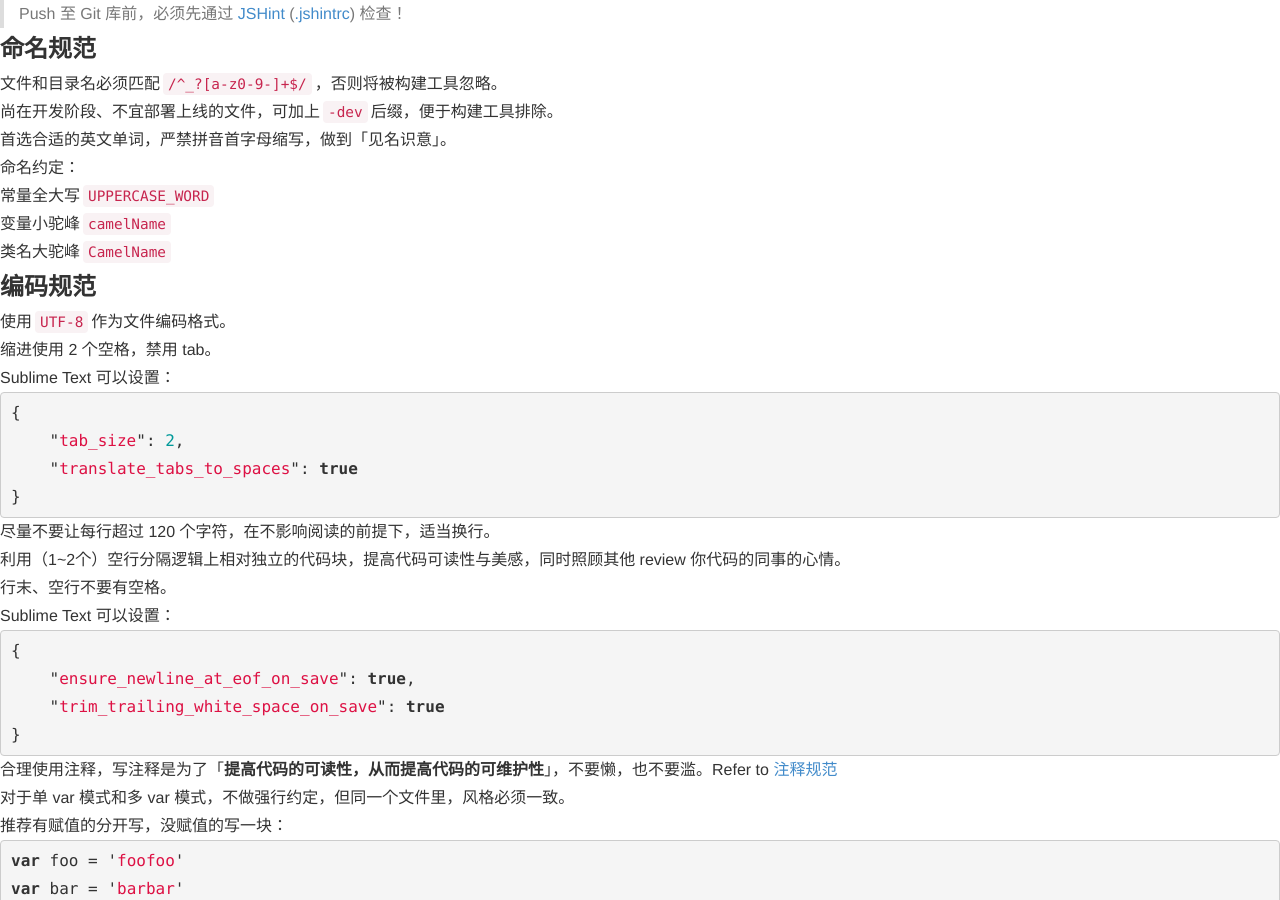
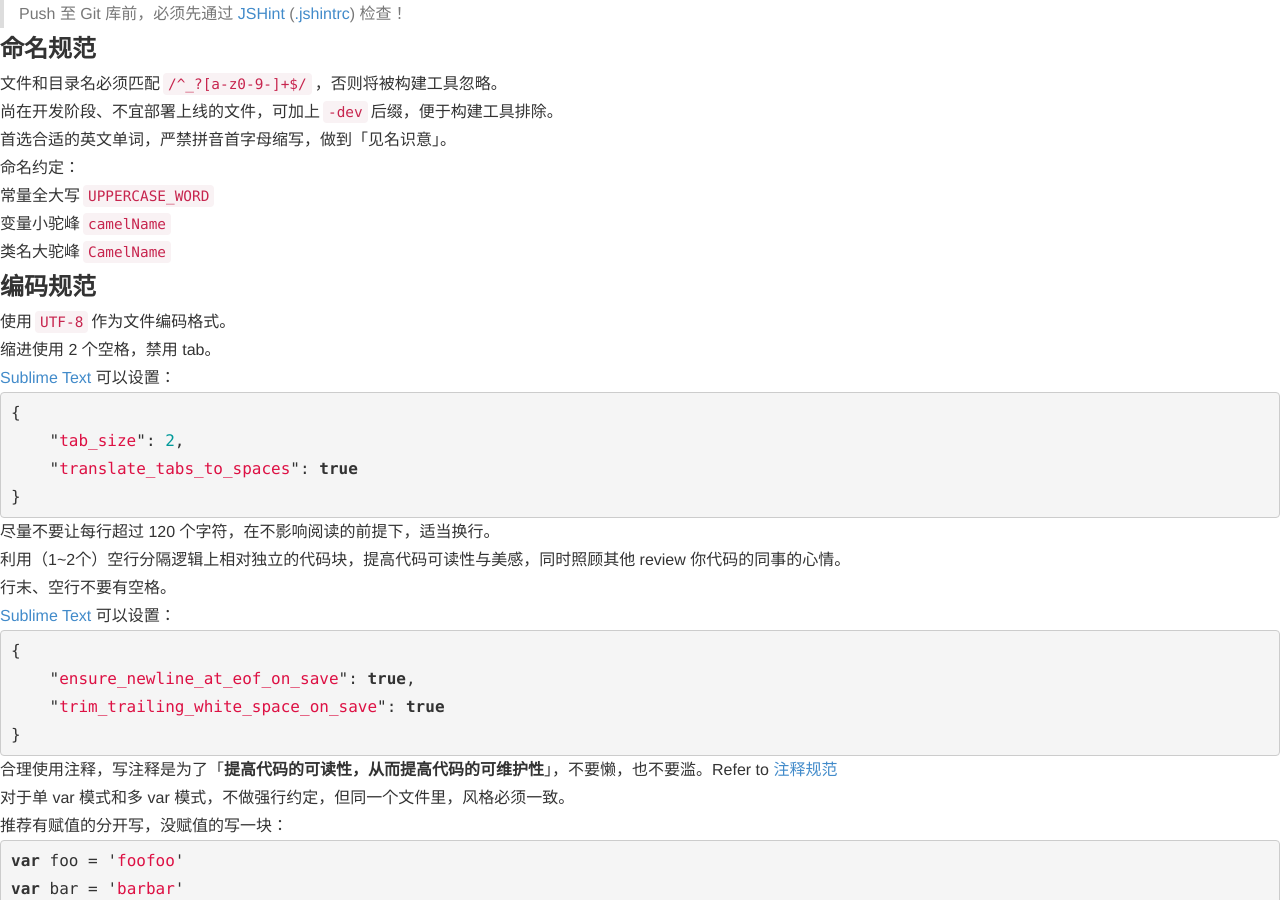
Before and after one commit to eDoctor/edoctor.github.io, a Jekyll site: the page built from _posts/2013-08-09-javascript.md, in a window 1280 px wide and 900 px high. Built offline with Jekyll 4.4.1, drawn with Linux system fonts in a browser that asks for light colours; Markdown is read by kramdown in place of the engine named in the settings; some of the changed lines change nothing that is shown.

Commit message:
add link

````diff
--- a/_posts/2013-08-09-javascript.md
+++ b/_posts/2013-08-09-javascript.md
@@ -22,7 +22,7 @@ title: Javascript Styleguide
 
 - 缩进使用 2 个空格，禁用 tab。
 
-  Sublime Text 可以设置：
+  [Sublime Text](http://www.sublimetext.com/3) 可以设置：
 
   ```js
   {
@@ -37,7 +37,7 @@ title: Javascript Styleguide
 
 - 行末、空行不要有空格。
 
-  Sublime Text 可以设置：
+  [Sublime Text](http://www.sublimetext.com/3) 可以设置：
 
   ```js
   {
````
